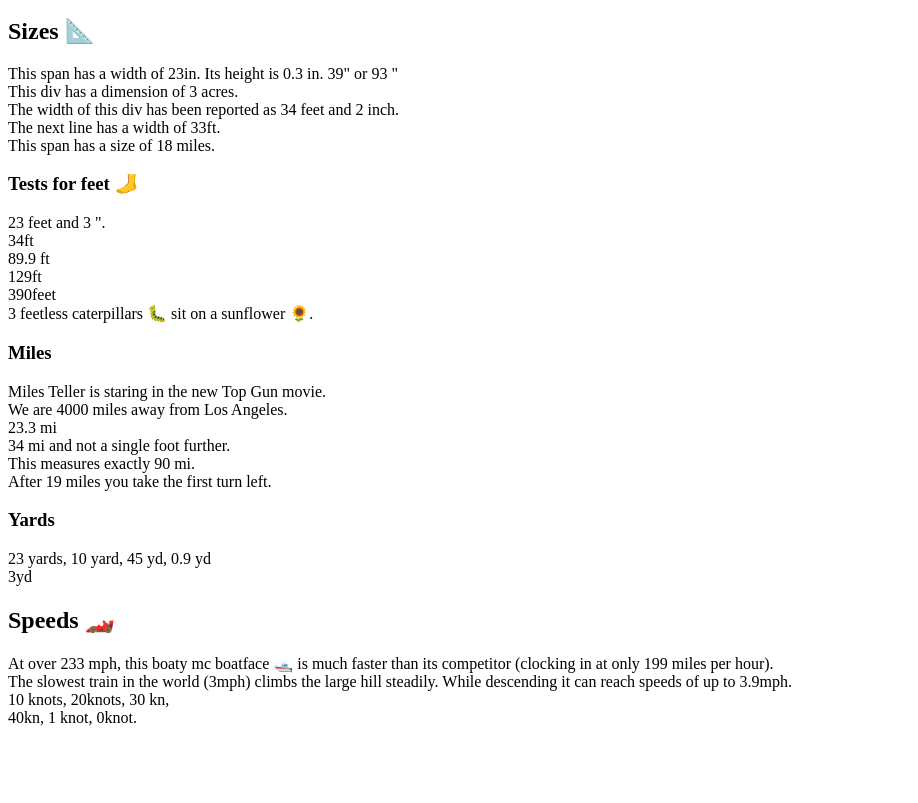
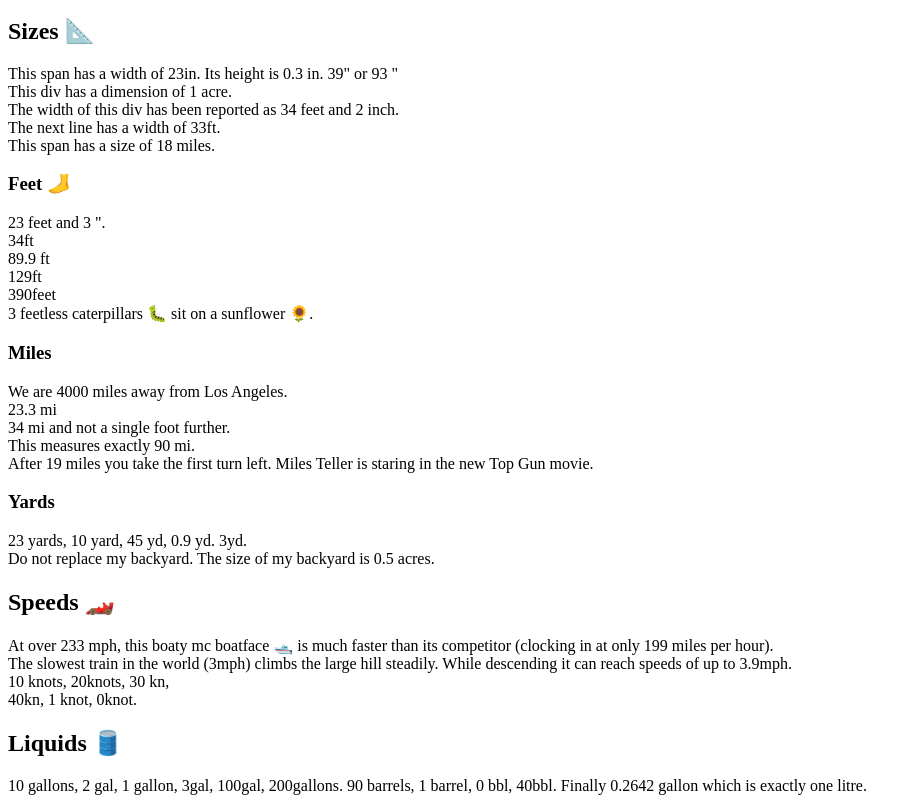
Before and after one commit to IngaFeick/eurofox, a browser extension: page testpage/test.html in a window 1280 px wide. Shown: the part 835-1638 px from the top of the page, without its empty margins (0-918 px from the left). Before the commit the page ends 1570 px from the top, so only its background shows below. Drawn offline with Linux system fonts and the light colour scheme.

Commit message:
Add conversion for barrels and gallons

```diff
--- a/testpage/test.html
+++ b/testpage/test.html
@@ -58,10 +58,10 @@ Test table:
 
 <h2>Sizes 📐</h2>
 <span>This span has a width of 23in. Its height is 0.3 in. 39" or 93 "</span>
-<div>This div has a dimension of 3 acres.</div>
+<div>This div has a dimension of 1 acre.</div>
 <div>The width of this div has been reported as 34 feet and 2 inch. <br>The next line has a width of 33ft.</div>
 <span>This span has a size of 18 miles. </span>
-<h3>Tests for feet 🦶</h4>
+<h3>Feet 🦶</h4>
 <div>23 feet and 3 ".<br>
 34ft<br>
 89.9 ft<br>
@@ -69,16 +69,17 @@ Test table:
 390feet<br>
 3 feetless caterpillars 🐛 sit on a sunflower 🌻.<br>
 <h3>Miles</h3>
-<span>Miles Teller is staring in the new Top Gun movie.<br />
+<span>
 We are 4000 miles away from Los Angeles.<br />
 23.3 mi<br />
 34 mi and not a single foot further.<br />
 This measures exactly 90 mi.<br />
-After 19 miles you take the first turn left.</span>
+After 19 miles you take the first turn left.
+Miles Teller is staring in the new Top Gun movie.<br /></span>
 </body>
 <h3>Yards</h3>
-<span>23 yards, 10 yard, 45 yd, 0.9 yd<br />
-3yd</span>
+<span>23 yards, 10 yard, 45 yd, 0.9 yd. 3yd. <br>
+Do not replace my backyard. The size of my backyard is 0.5 acres.</span>
 
 <h2>Speeds 🏎️</h2>
 At over 233 mph, this boaty mc boatface 🛥️ is much faster than its competitor (clocking in at only 199 miles per hour).
@@ -86,5 +87,9 @@ At over 233 mph, this boaty mc boatface 🛥️ is much faster than its competit
 The slowest train in the world (3mph) climbs the large hill steadily. While descending it can reach speeds of up to 3.9mph.
 <div>10 knots, 20knots, 30 kn, <br> 40kn, 1 knot, 0knot.</div>
 
+<h2>Liquids 🛢️</h2>
+10 gallons, 2 gal, 1 gallon, 3gal, 100gal, 200gallons.
+90 barrels, 1 barrel, 0 bbl, 40bbl.
+Finally 0.2642 gallon which is exactly one litre.
 </body>
 </html>
```
Also changed, not shown: eurofox.js (+33 -3 lines).
